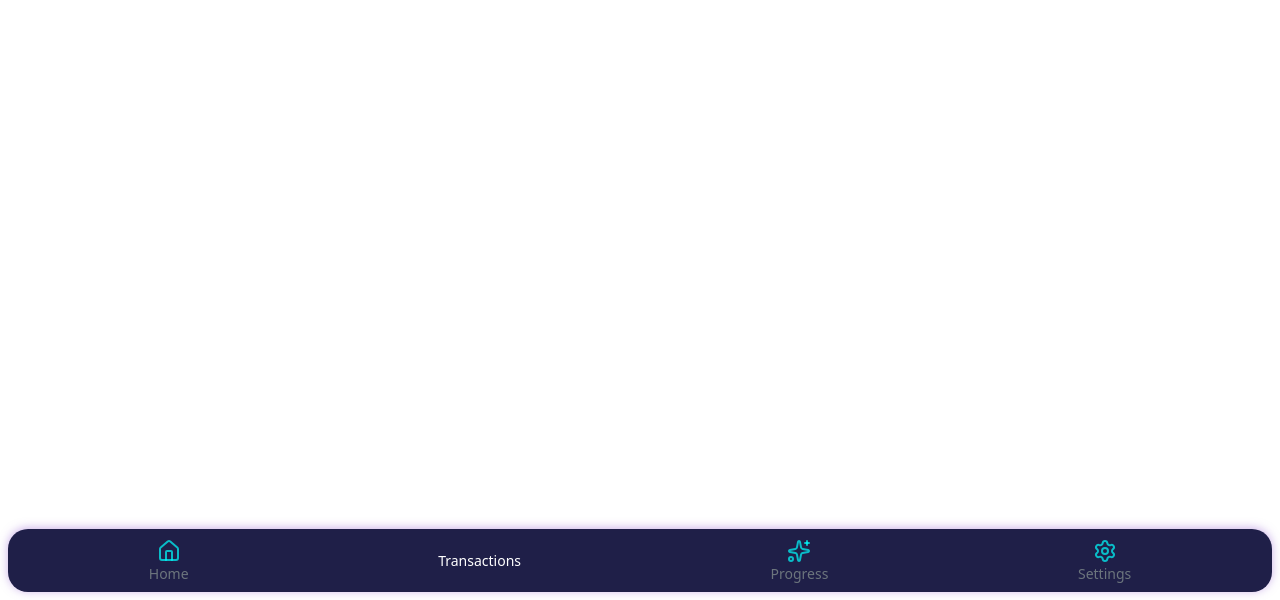
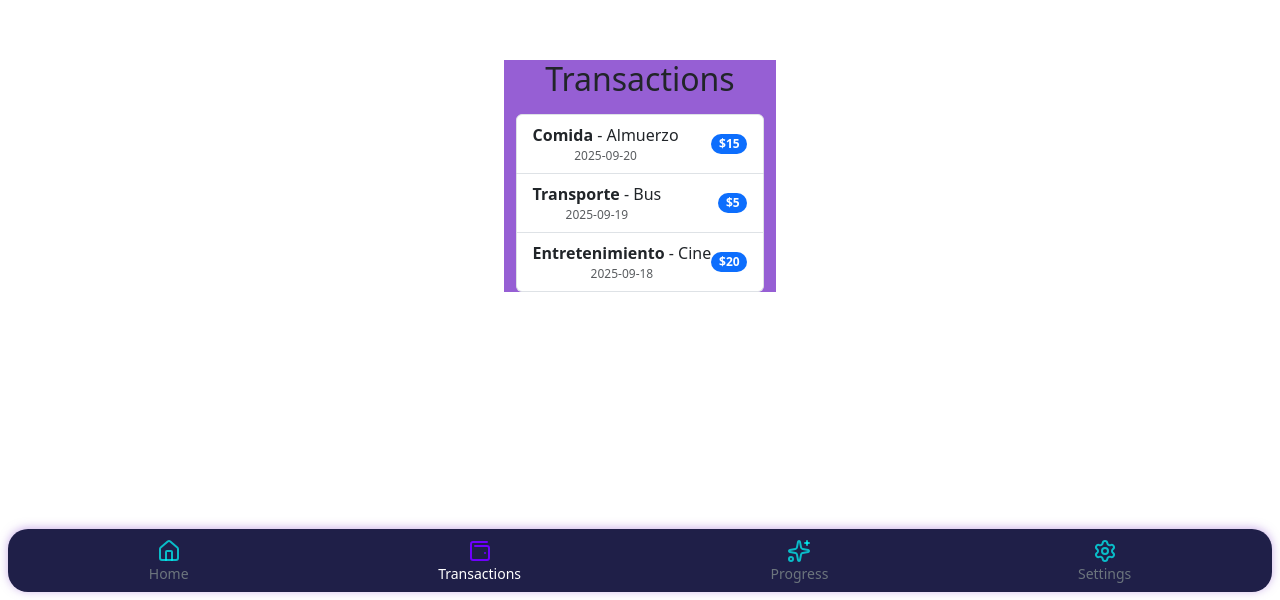
Before and after one commit to Cyttariasp/neo-tracker, a React (Vite) app: page /transactions in a window 1280 px wide. Shown: the part 200-800 px from the top of the page. Built offline with nearby package versions, Linux system fonts and the light colour scheme.

Commit message:
AddNewExpensive componenent

```diff
--- a/package.json
+++ b/package.json
@@ -11,8 +11,10 @@
   },
   "dependencies": {
     "bootstrap": "^5.3.8",
+    "date-fns": "^4.1.0",
     "lucide-react": "^0.544.0",
     "react": "^19.1.1",
+    "react-datepicker": "^8.7.0",
     "react-dom": "^19.1.1",
     "react-router-dom": "^7.9.1"
   },
--- a/src/App.jsx
+++ b/src/App.jsx
@@ -8,6 +8,7 @@ import "bootstrap/dist/css/bootstrap.min.css";
 import "bootstrap/dist/js/bootstrap.bundle.min.js";
 import Home from './pages/Home'
 import BottomNavbar from './components/BottomNavbar'
+import Transactions from './pages/Transactions'
 
 function App() {
   return (
@@ -16,6 +17,7 @@ function App() {
         <div className="mb-5">
           <Routes>
             <Route path="/" element={<Home />} />
+            <Route path="/transactions" element={<Transactions />} />
           </Routes>
         </div >
         <BottomNavbar />
--- /dev/null
+++ b/src/components/AddNewTask.jsx
@@ -0,0 +1,68 @@
+import DatePicker from "react-datepicker";
+import "react-datepicker/dist/react-datepicker.css";
+import { useState } from "react";
+import { PlusCircle } from "lucide-react";
+
+function AddNewTask() {
+    const [date, setDate] = useState(null);
+
+
+    return (
+        <>
+            {/* Botón flotante */}
+            <button
+                className="btn btn-success rounded-circle p-3 shadow position-fixed"
+                style={{ bottom: "80px", right: "20px" }}
+                data-bs-toggle="modal"
+                data-bs-target="#expenseModal"
+            >
+                <PlusCircle size={28} />
+            </button>
+
+            <div className="modal fade" id="expenseModal" tabIndex="-1" aria-labelledby="expenseModalLabel" aria-hidden="true">
+                <div className="modal-dialog">
+                    <div className="modal-content">
+                        <div className="modal-header">
+                            <h1 className="modal-title fs-5" id="expenseModalLabel">Add New Expense</h1>
+                            <button type="button" className="btn-close" data-bs-dismiss="modal" aria-label="Close"></button>
+                        </div>
+                        <div className="modal-body">
+                            <form>
+                                <input className="form-control my-2" type="text" placeholder="Expense Name" aria-label="Expense" />
+                                <div className="input-group mb-3">
+                                    <span className="input-group-text">$</span>
+                                    <input type="number" className="form-control" aria-label="Amount (to the nearest dollar)" />
+                                </div>
+                                <select className="form-select my-2" aria-label="Expense Category">
+                                    <option defaultValue>Category</option>
+                                    <option value="1">Food</option>
+                                    <option value="2">Transport</option>
+                                    <option value="3">Entertainment</option>
+                                    <option value="4">Delivery App</option>
+                                    <option value="5">Transport App</option>
+                                    <option value="6">Necessary</option>
+                                </select>
+                                <div className="mb-3">
+                                    <label className="form-label">Fecha</label>
+                                    <DatePicker
+                                        selected={date}
+                                        onChange={(date) => setDate(date)}
+                                        className="form-control"
+                                        dateFormat="yyyy-MM-dd"
+                                        placeholderText="Selecciona una fecha"
+                                    />
+                                </div>
+                            </form>
+                        </div>
+                        <div className="modal-footer">
+                            <button type="button" className="btn btn-secondary" data-bs-dismiss="modal">Close</button>
+                            <button type="button" className="btn btn-primary">Save changes</button>
+                        </div>
+                    </div>
+                </div>
+            </div>
+        </>
+    );
+}
+
+export default AddNewTask;
--- a/src/components/BottomNavbar.jsx
+++ b/src/components/BottomNavbar.jsx
@@ -14,7 +14,7 @@ function BottomNavbar() {
         <div className={`small ${isActive('/') ? 'text-white' : 'text-secondary'}`}>Home</div>
       </Link>
       <Link to="/transactions" className="text-center text-decoration-none">
-        <WalletMinimal- size={24} className={`nav-icon ${isActive('/transactions') ? 'active' : ''}`} />
+        <WalletMinimal size={24} className={`nav-icon ${isActive('/transactions') ? 'active' : ''}`} />
         <div className={`small ${isActive('/transactions') ? 'text-white' : 'text-secondary'}`}>Transactions</div>
       </Link>
       <Link to="/insights" className="text-center text-decoration-none">
--- /dev/null
+++ b/src/pages/Transactions.jsx
@@ -0,0 +1,37 @@
+import { useState } from "react";
+import { PlusCircle } from "lucide-react";
+import AddNewTask from "../components/AddNewTask";
+
+
+
+function Transactions() {
+    const [transactions, setTransactions] = useState([
+        { id: 1, category: "Comida", amount: 15, date: "2025-09-20", description: "Almuerzo" },
+        { id: 2, category: "Transporte", amount: 5, date: "2025-09-19", description: "Bus" },
+        { id: 3, category: "Entretenimiento", amount: 20, date: "2025-09-18", description: "Cine" },
+    ]);
+
+    return (
+        <div className="container" style={{ backgroundColor: "#965fd4" }}>
+            <h2 className="mb-3">Transactions</h2>
+            <ul className="list-group">
+                {transactions.map((tx) => (
+                    <li key={tx.id} className="list-group-item d-flex justify-content-between align-items-center">
+                        <div>
+                            <strong>{tx.category}</strong> - {tx.description}
+                            <div className="text-muted" style={{ fontSize: "12px" }}>
+                                {tx.date}
+                            </div>
+                        </div>
+                        <span className="badge bg-primary rounded-pill">${tx.amount}</span>
+                    </li>
+                ))}
+            </ul>
+
+            {/* Botón flotante */}
+
+        </div>
+    );
+}
+
+export default Transactions;
```
Also changed, not shown: 1 other file (tests, documents, lock files or other folders).
